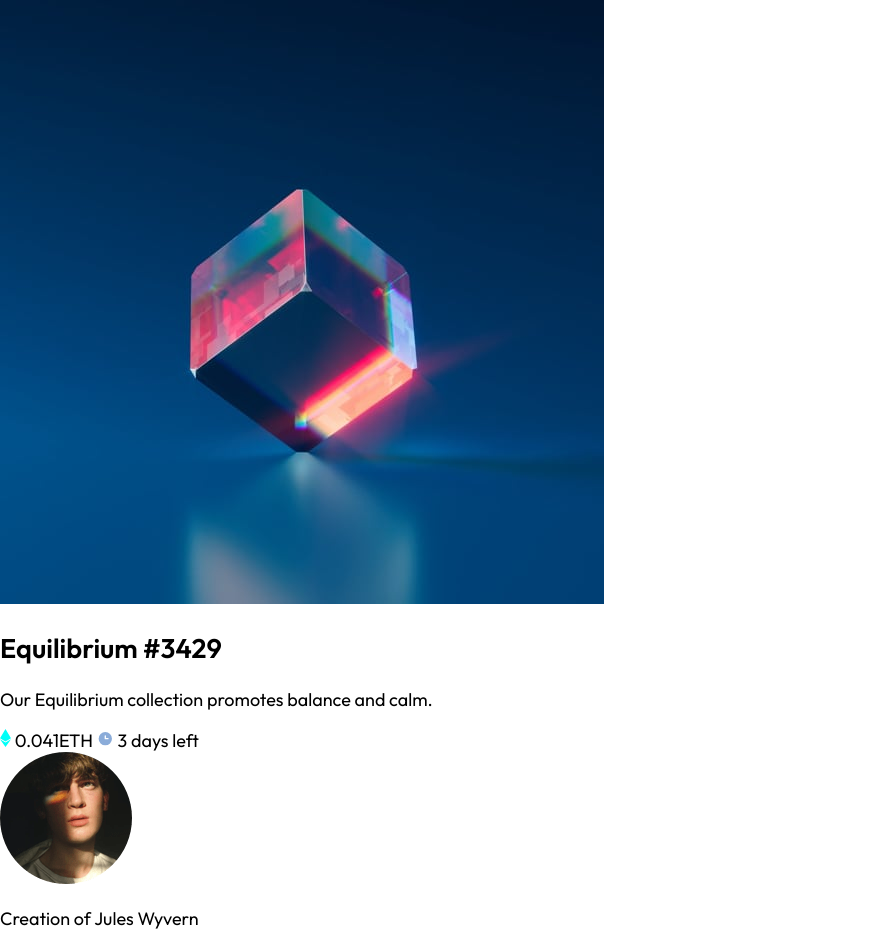
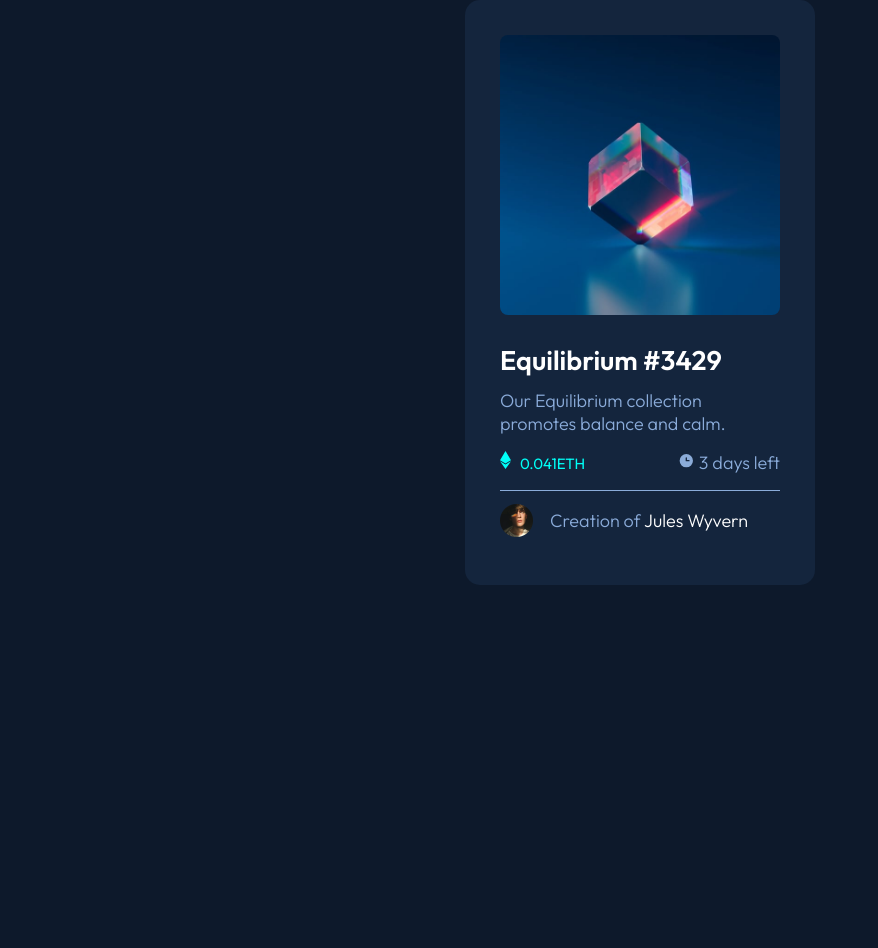
Before and after one commit to zetmosoma10/NFT-preview-card, a plain HTML site: page index.html in a window 1280 px wide. Shown: the whole page, without its empty margins (0-878 px from the left). After the commit the page ends 800 px from the top, so only its background shows below. Drawn offline with Linux system fonts and the light colour scheme.

Commit message:
add styles to card

```diff
--- a/index.html
+++ b/index.html
@@ -21,24 +21,37 @@
     <main>
       <article class="card">
         <div class="card__header">
-          <img src="images/image-equilibrium.jpg" alt="" />
+          <img class="card__image" src="images/image-equilibrium.jpg" alt="" />
         </div>
         <div class="card__content">
           <h1>Equilibrium #3429</h1>
-          <p>Our Equilibrium collection promotes balance and calm.</p>
+          <p class="card__content-text">
+            Our Equilibrium collection promotes balance and calm.
+          </p>
           <div class="card__content-time">
-            <span>
-              <img src="images/icon-ethereum.svg" alt="" />
-              0.041ETH
+            <span class="card__content-icon-container">
+              <img
+                class="card__content-ico"
+                src="images/icon-ethereum.svg"
+                alt=""
+              />
+              <span class="card__content-ico-name">0.041ETH</span>
             </span>
             <span>
               <img src="images/icon-clock.svg" alt="" />
               3 days left
             </span>
           </div>
-          <div>
-            <img src="images/image-avatar.png" alt="" />
-            <p>Creation of <span>Jules Wyvern</span></p>
+          <div class="card__content-profile">
+            <img
+              class="card__content-profile-img"
+              src="images/image-avatar.png"
+              alt=""
+            />
+            <p>
+              Creation of
+              <span class="card__content-profile-name">Jules Wyvern</span>
+            </p>
           </div>
         </div>
       </article>
--- a/styles.css
+++ b/styles.css
@@ -1,11 +1,10 @@
-
 :root {
---primary-Soft-blue:hsl(215, 51%, 70%);
---primary-Cyan:Cyan: hsl(178, 100%, 50%);
+  --primary-Soft-blue: hsl(215, 51%, 70%);
+  --primary-Cyan: hsl(178, 100%, 50%);
   /* Nuetral */
---very-dark-blue-MainBG:hsl(217, 54%, 11%);
---very-dark-blue-CardBG:hsl(216, 50%, 16%);
---very-dark-blue-Line:hsl(215, 32%, 27%);
+  --very-dark-blue-MainBG: hsl(217, 54%, 11%);
+  --very-dark-blue-CardBG: hsl(216, 50%, 16%);
+  --very-dark-blue-Line: hsl(215, 32%, 27%);
   --white: #fff;
 }
 
@@ -13,12 +12,90 @@ html {
   font-size: 62.5%;
 }
 
-*, *::before, *::after {
+*,
+*::before,
+*::after {
   box-sizing: border-box;
 }
 
 body {
   margin: 0;
-    font-family:'Outfit', sans-serif ;
+  font-family: "Outfit", sans-serif;
   font-size: 1.8rem;
+  background: var(--very-dark-blue-MainBG);
+  color: var(--primary-Soft-blue);
+  font-weight: 300;
 }
+
+main {
+  display: flex;
+  justify-content: center;
+  align-items: center;
+  height: 100%;
+}
+
+h1,
+h2,
+h3 {
+  color: var(--white);
+}
+
+h1 {
+  margin-top: 2.3rem;
+  margin-bottom: 1.2rem;
+}
+
+/* Card */
+
+.card {
+  width: 327px;
+  padding: 3.5rem;
+  background: var(--very-dark-blue-CardBG);
+  border-radius: 15px;
+}
+
+.card__image {
+  width: 100%;
+  border-radius: 8px;
+}
+
+.card__content-profile {
+  display: flex;
+  align-items: center;
+  margin: 0;
+}
+
+.card__content-profile-img {
+  width: 33px;
+  height: 33px;
+  margin-right: 1.7rem;
+}
+
+.card__content-time {
+  display: flex;
+  justify-content: space-between;
+  border-bottom: 1px solid var(--primary-Soft-blue);
+  padding: 1.6rem 0;
+}
+
+.card__content-text {
+  margin: 0;
+}
+
+.card__content-ico-name {
+  margin-left: 0.5rem;
+  font-size: 1.5rem;
+  color: var(--primary-Cyan);
+  font-weight: 400;
+}
+
+.card__content-profile-name {
+  color: var(--white);
+}
+
+/* Media */
+@media screen and (min-width: 678px) {
+  .card {
+    width: 350px;
+  }
+}
```
Lines whose indentation alone changed are shown as unchanged.
